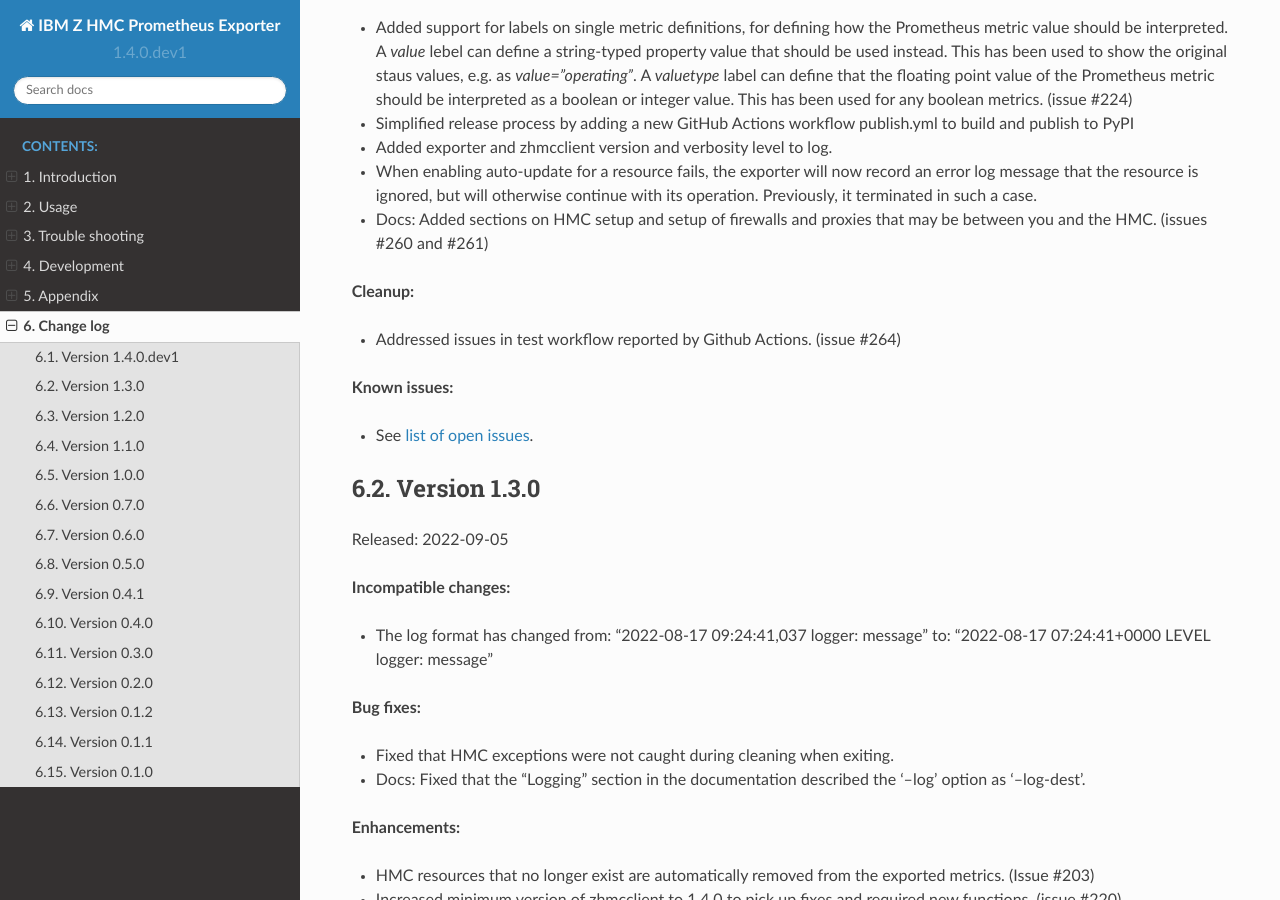
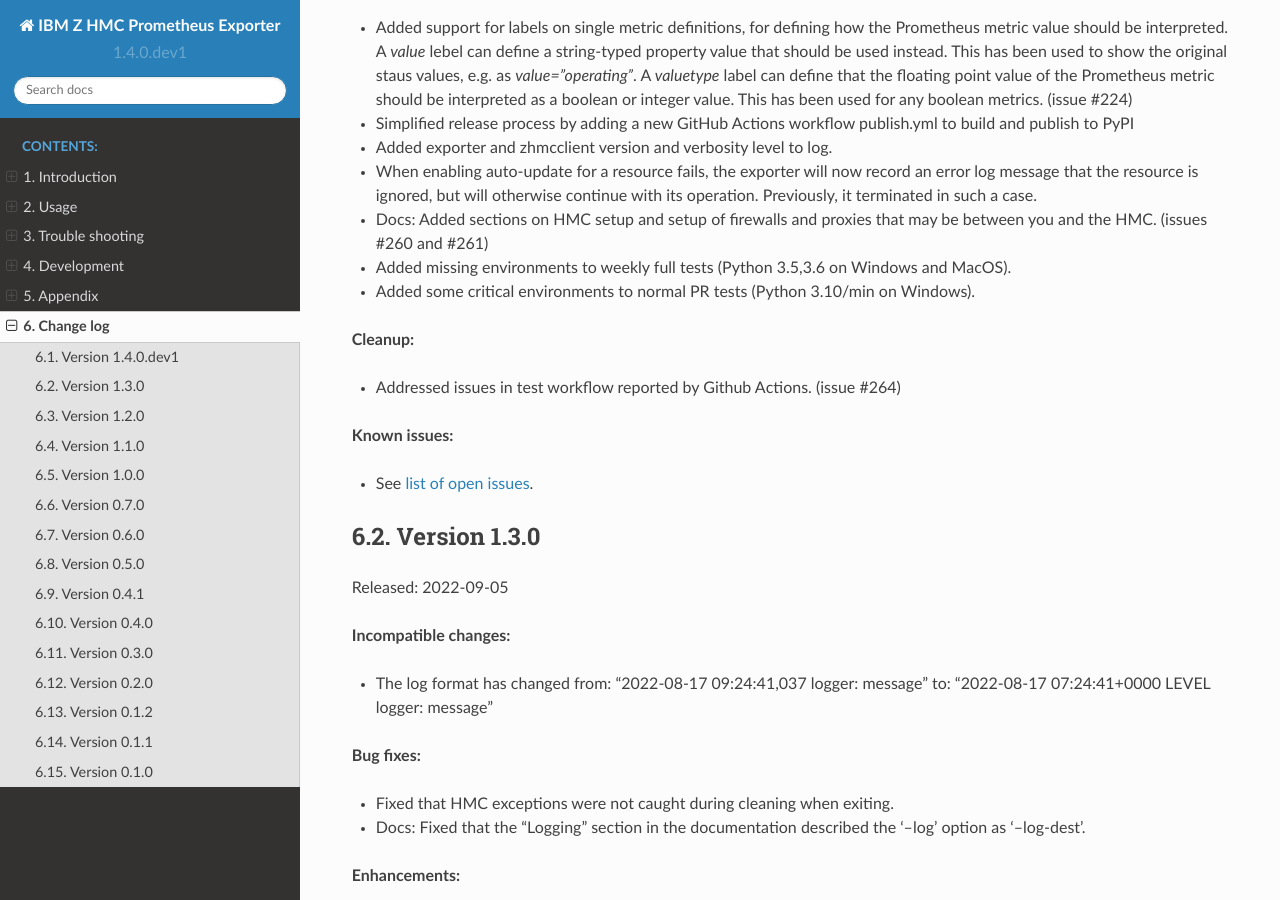
Before and after one commit to zhmcclient/zhmc-prometheus-exporter, a Sphinx documentation site: the page built from docs/changes.rst, in a window 1280 px wide and 900 px high, scrolled down 680 px. Built offline with Sphinx 7.4.7 and the Read the Docs theme 2.0.0, drawn with Linux system fonts in a browser that asks for light colours.

Commit message:
Added more test environments to full and normal tests
Details:

* Added missing environments to weekly full tests (Python 3.5,3.6 on Windows
  and MacOS).

* Added some critical environments to normal PR tests (Python 3.10/min on
  Windows).

Signed-off-by: Andreas Maier <maiera@de.ibm.com>

```diff
--- a/docs/changes.rst
+++ b/docs/changes.rst
@@ -68,6 +68,12 @@
 
 * Docs: Added sections on HMC setup and setup of firewalls and proxies that
   may be between you and the HMC. (issues #260 and #261)
+
+* Added missing environments to weekly full tests (Python 3.5,3.6 on Windows
+  and MacOS).
+
+* Added some critical environments to normal PR tests (Python 3.10/min on
+  Windows).
 
 **Cleanup:**
 
```
Also changed, not shown: 1 other file.
